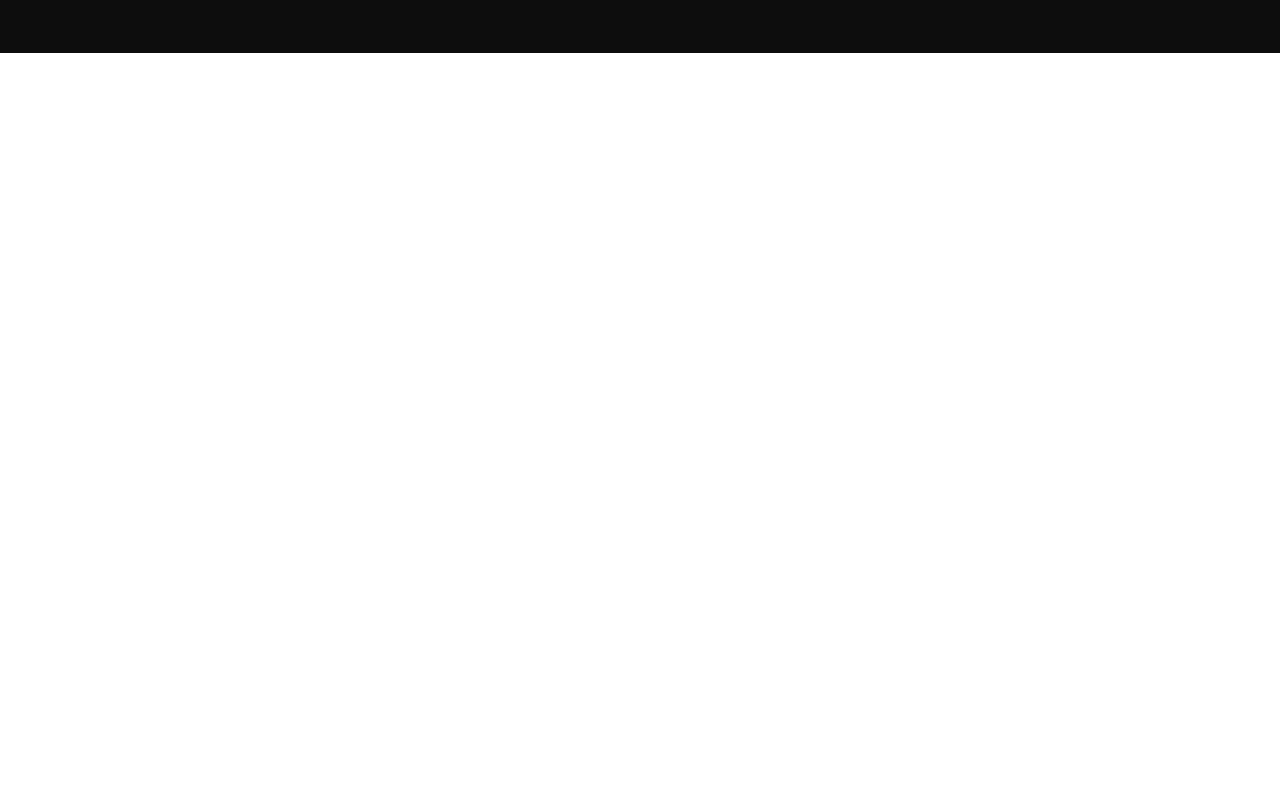
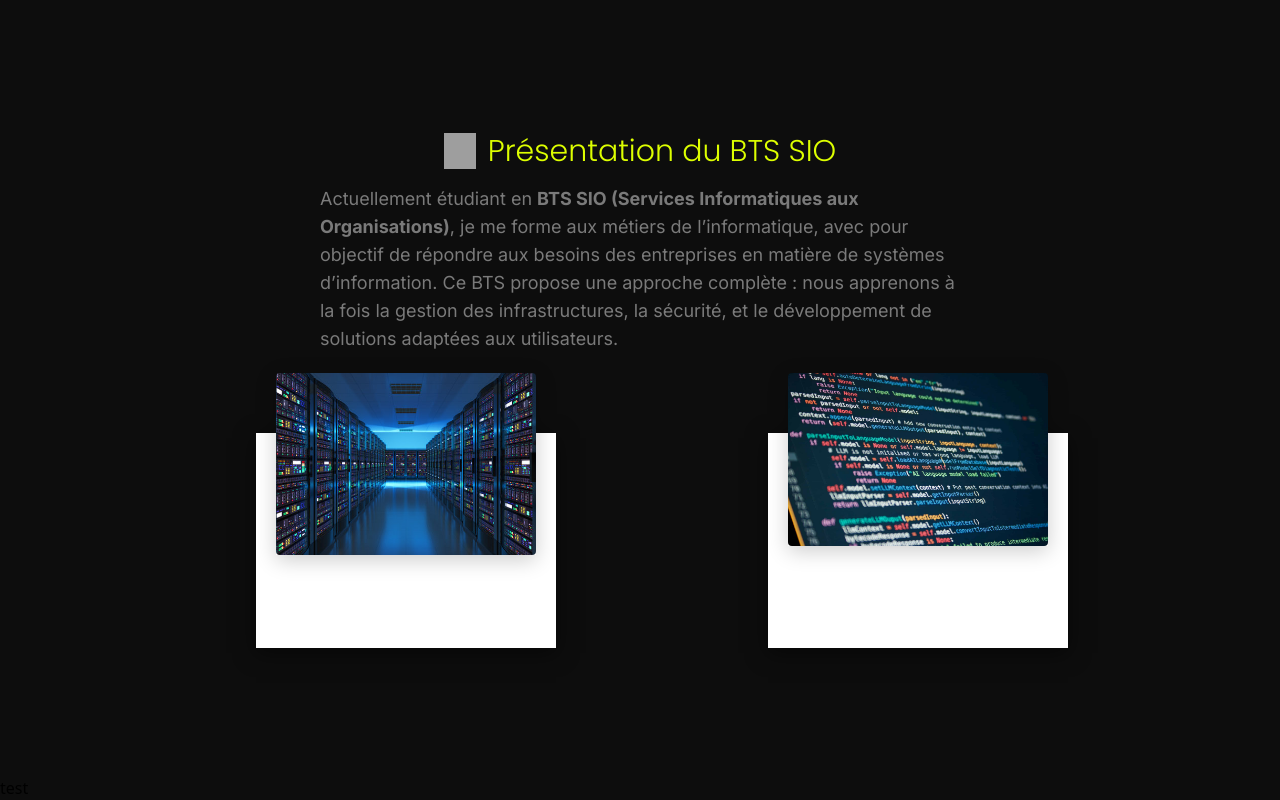
Before and after one commit to Marwin-Rdgs/PC004-Dexter, a Nuxt app: page / in a window 1280 px wide. Shown: the part 731-1531 px from the top of the page. Before the commit the page ends 800 px from the top, so only its background shows below. Built offline with nearby package versions, Linux system fonts and the light colour scheme; grey boxes are pictures that could not be loaded.

Commit message:
feat:addNewComponent-CardBTS

```diff
--- /dev/null
+++ b/components/cardBTS.vue
@@ -0,0 +1,84 @@
+<script setup lang="ts">
+
+defineProps({
+    name: String,
+    img: String,
+    bio: String,
+})
+
+</script>
+
+<template>
+        <div class="container">
+
+  <!-- Card 1 -->
+  <div class="card">
+
+      <div class="imgBx">
+
+          <img :src="`/imgs/${img}.jpg`" alt="Image1">
+
+      </div>
+
+      <div class="content">
+          <h2>{{ name }}</h2>
+          <p>{{ bio }}</p>
+      </div>
+
+  </div>
+
+</div>
+</template>
+
+<style>
+
+.container .card {
+    position: relative;
+    max-width: 300px;
+    height: 215px;
+    background: #FFFF;
+    /* margin: 30px 10px; */
+    /* padding: 20px 15px; */
+    display: flex;
+    flex-direction: column;
+    box-shadow: 0 5px 20px rgba(0, 0, 0,0.5);
+    transition: 0.3s ease-in-out;
+}
+
+.container .card:hover {
+    height: 420px;
+}
+
+.container .card .imgBx {
+    position: relative;
+    width: 260px;
+    height: 260px;
+    top: -60px;
+    left: 20px;
+    z-index: 1;
+    box-shadow: 0 5px 20px rgba(0, 0, 0,0.2);
+}
+
+.container .card .imgBx img {
+    max-width: 100%;
+    border-radius: 4px;
+}
+
+.container .card .content {
+    position: relative;
+    margin-top: -140px;
+    padding: 10px 15px;
+    text-align: center;
+    color: #111;
+    visibility: hidden;
+    opacity: 0;
+    transition: 0.3s ease-in-out;
+}
+
+.container .card:hover .content {
+    visibility: visible;
+    opacity: 1;
+    margin-top: -40px;
+    transition-delay: 0.3s;
+}
+</style>
--- a/pages/index.vue
+++ b/pages/index.vue
@@ -2,11 +2,40 @@
     <Headnav class="z-50"/>
 
     <!-- HERO -->
-    <section class="mt-20 pb-96" id="Home">
-        <h1 class="text-center text-grey-color font-Secondary font-bold text-6xl animate__animated animate__fadeInUp">Bienvenue sur mon Portfolio !</h1>
-        <div class="flex justify-center mt-10">
-            <p class="text-center text-secondary-color font-Primary w-1/2 text-lg animate__animated animate__slideInUp">Passionné par l'informatique et la cybersécurité, je me spécialise dans la gestion des infrastructures réseaux et la protection des systèmes. Mon objectif est de fournir des solutions fiables et sécurisées pour répondre aux enjeux technologiques des entreprises.</p>
+    <section class="mt-40 pb-96" id="Home">
+        <div class="relative">
+            <h1 class="text-center text-grey-color font-Secondary font-bold text-6xl animate__animated animate__fadeInUp">Bienvenue sur mon Portfolio !</h1>
+            <div class="flex justify-center mt-10">
+                <p class="text-center text-secondary-color font-Primary w-1/2 text-lg animate__animated animate__slideInUp">Passionné par l'informatique et la cybersécurité, je me spécialise dans la gestion des infrastructures réseaux et la protection des systèmes. Mon objectif est de fournir des solutions fiables et sécurisées pour répondre aux enjeux technologiques des entreprises.</p>
+            </div>
         </div>
     </section>
 
+    <section id="Pres" class="mb-[10%]">
+        <div class="flex justify-center gap-3">
+            <img src="/public/icons/stars-section.svg" alt="Icon Etoile - Titre section" class="w-[32px]">
+            <h1 class="text-center text-alert-color font-Secondary font-light text-3xl">Présentation du BTS SIO</h1>
+        </div>
+        <div class="flex justify-center mt-4">
+            <p class="text-secondary-color font-Primary w-1/2 text-lg">Actuellement étudiant en <b>BTS SIO (Services Informatiques aux Organisations)</b>, je me forme aux métiers de l’informatique, avec pour objectif de répondre aux besoins des entreprises en matière de systèmes d’information. Ce BTS propose une approche complète : nous apprenons à la fois la gestion des infrastructures, la sécurité, et le développement de solutions adaptées aux utilisateurs.</p>
+        </div>
+        <div class="grid grid-cols-2 mt-20 lg:ml-[20%]">
+            <CardBTS class="col-span-1"
+            img="sisr"
+            name="SISR"
+            bio="SISR (Solutions d’Infrastructure, Systèmes et Réseaux) : axée sur l’administration et la gestion des réseaux et des systèmes. Cette option prépare à des missions comme la mise en place de réseaux sécurisés ou la maintenance des infrastructures informatiques."/>
+
+            <CardBTS class="col-span-1"
+            img="SLAM"
+            name="SLAM"
+            bio="SLAM (Solutions Logicielles et Applications Métiers) : orientée vers le développement. Elle nous forme à concevoir des applications et logiciels sur mesure, en maîtrisant les langages de programmation et les bases de données."/>
+        </div>
+    </section>
+
+
+    <section>
+        <h2>test</h2>
+    </section>
+
+
 </template>
```
